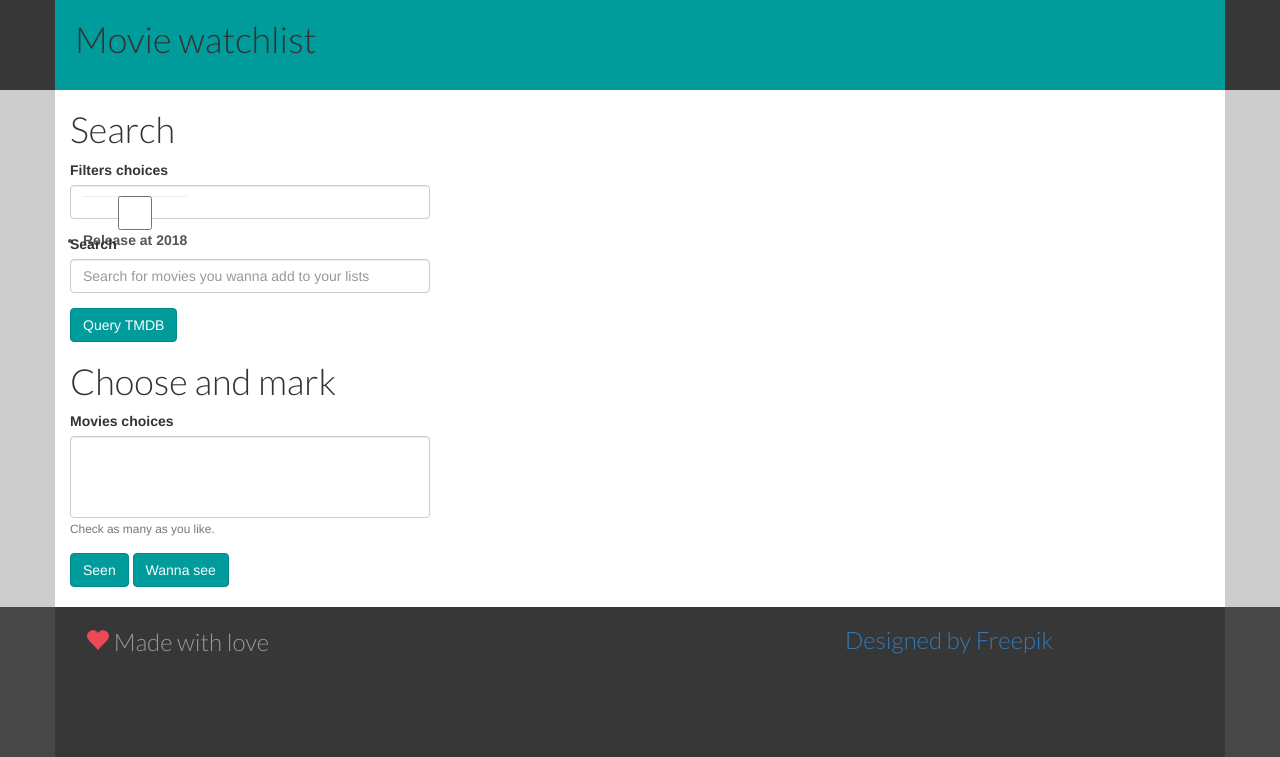
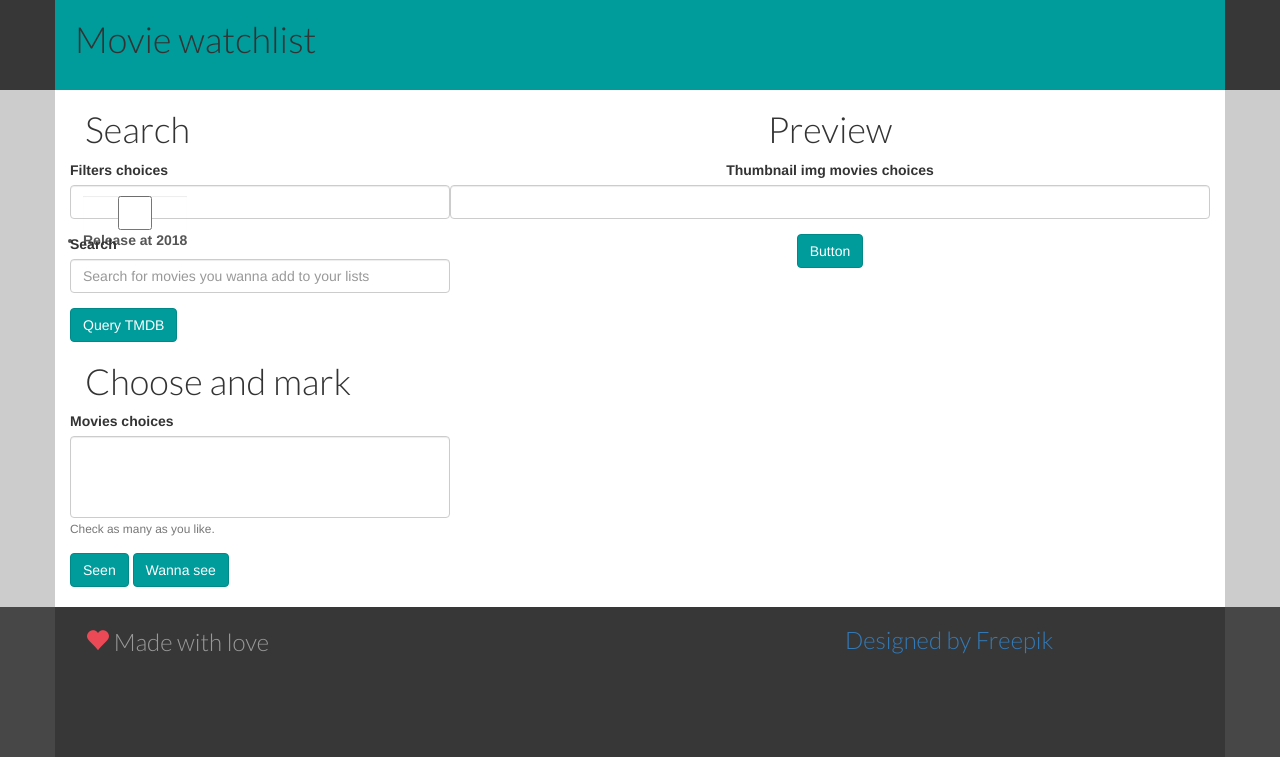
Before and after one commit to diogosimao/snug-as-a-bug-in-a-couch, a Django app: page /search/ in a window 1280 px wide. Shown: the part 50-807 px from the top of the page. Run offline with Django 3.2, Linux system fonts and the light colour scheme; lists and menus that the app fills with data are empty; parts of the project's set-up code (start-up, migrations or seed data) failed here and were passed over; some libraries are stand-ins or nearby versions.

Commit message:
Now it shows poster images

```diff
--- a/apps/list_manager/forms.py
+++ b/apps/list_manager/forms.py
@@ -32,3 +32,14 @@ class ChoicesForm(forms.Form):
             'id': 'movies-choices'}
         )
     )
+
+
+class ThumbnailImagesChoicesForm(forms.Form):
+
+    thumbnail_img_movies_choices = forms.MultipleChoiceField(
+        required=False,
+        choices=(),
+        widget=forms.CheckboxSelectMultiple(attrs={
+            'id': 'thumbnail-img-movies-choices'}
+        )
+    )
--- a/apps/list_manager/templates/list_manager/movie_search.html
+++ b/apps/list_manager/templates/list_manager/movie_search.html
@@ -1,6 +1,7 @@
 {% extends "base_site.html" %}
 
 {% load bootstrap3 %}
+{% load static %}
 
 {% bootstrap_css %}
 {% bootstrap_javascript %}
@@ -12,6 +13,7 @@
       var list_manager = {
         URLS: {
           search: "{% url 'list_manager:search' %}",
+          default_poster: "{% static 'img/default.jpg' %}"
         }
       }
     </script>
@@ -26,9 +28,10 @@
 {% endblock banner%}
 
 {% block form %}
-   <h1>Search</h1>
+<div class="col-lg-4 content">
+    <h1>Search</h1>
     <div class="row">
-        <div class="col-md-4">
+        <div class="col-md">
             <form action="" method="post" enctype="multipart/form-data" class="form" id="query-form">
                 {% csrf_token %}
                 {% bootstrap_field form.filters_choices %}
@@ -44,7 +47,7 @@
     </div>
     <h1>Choose and mark</h1>
     <div class="row">
-        <div class="col-md-4">
+        <div class="col-md">
             <form action="{% url 'list_manager:mark' %}" method="post" enctype="multipart/form-data" class="form">
                 {% csrf_token %}
                 {% bootstrap_form choices_form %}
@@ -55,4 +58,20 @@
                 {% bootstrap_form_errors form layout='inline' %}
         </div>
     </div>
+</div>
+<div class="col-lg-8" align="center">
+    <h1>Preview</h1>
+    <div class="row">
+        <div class="col-md">
+            <form action="" method="post" enctype="multipart/form-data" class="form" id="thumbnail-img-form">
+                <div class="form-group">
+                    {% csrf_token %}
+                    {% bootstrap_form thumbnail_img_choices_form %}
+
+                    {% bootstrap_button "Button" button_type="submit" button_class="btn-primary btn-custom" icon="" %}
+                </div>
+            </form>
+        </div>
+    </div>
+</div>
 {% endblock form %}
--- a/apps/list_manager/views.py
+++ b/apps/list_manager/views.py
@@ -8,37 +8,50 @@ from django.shortcuts import render
 from django.conf import settings
 from django.urls import reverse_lazy
 
-from .forms import SearchForm, ChoicesForm
+from .forms import SearchForm, ChoicesForm, ThumbnailImagesChoicesForm
 
 tmdbsimple.API_KEY = settings.TMDB_API_KEY
 
 
 def tmdb_search_view(request):
-    movies_choices_list = []
     if request.method == 'POST':
         post_text = request.POST.get('post_query', None)
         filters_choices = request.POST.get('filters_choices', None)
-        search = tmdbsimple.Search()
+        tmdb_search = tmdbsimple.Search()
         response = None
         if post_text:
             search_string = html.escape(post_text)
             if filters_choices:
-                response = search.movie(query=search_string, year='2018')
+                response = tmdb_search.movie(query=search_string, year='2018')
             else:
-                response = search.movie(query=search_string)
+                response = tmdb_search.movie(query=search_string)
+            tmdb_config = tmdbsimple.Configuration()
+            tmdb_config_info = tmdb_config.info()
+            movies_choices_list = []
+            for item in tmdb_search.results:
+                result = {}
+                base_url = tmdb_config_info.get('images').get('secure_base_url')
+                size = tmdb_config_info.get('images').get('profile_sizes')[1]
+                poster_path = item.get('poster_path')
+                poster_url = ""
+                if poster_path:
+                    poster_url = "{}{}{}".format(base_url, size, poster_path)
 
-            for result in search.results:
-                movies_choices_list.append((result.get('id'), result.get('title')))
+                result['id'] = item.get('id')
+                result['title'] = item.get('title')
+                result['poster_url'] = poster_url
+                movies_choices_list.append(result)
 
         if response:
-            return HttpResponse(json.dumps(search.results), content_type="application/json")
+            return HttpResponse(json.dumps(movies_choices_list), content_type="application/json")
 
         return HttpResponseBadRequest(json.dumps({'err': 'Fill search field!'}), content_type="application/json")
 
     elif request.method == 'GET':
         form = SearchForm()
         choices_form = ChoicesForm()
-        context = {'form': form, 'choices_form': choices_form}
+        thumbnail_img_choices_form = ThumbnailImagesChoicesForm()
+        context = {'form': form, 'choices_form': choices_form, 'thumbnail_img_choices_form': thumbnail_img_choices_form}
         return render(request, 'list_manager/movie_search.html', context)
     else:
         return HttpResponse(
--- a/snugasabuginacouch/static/css/main.css
+++ b/snugasabuginacouch/static/css/main.css
@@ -103,3 +103,9 @@ html {
   background-color: #008989FF;
   border-color: #008989FF;
 }
+.check
+{
+    opacity:0.5;
+  color:#996;
+
+}
--- a/snugasabuginacouch/static/js/main.js
+++ b/snugasabuginacouch/static/js/main.js
@@ -3,7 +3,9 @@ $(document).ready(function(){
         event.preventDefault();
         query_post();
     });
-
+    $(".img-check").click(function(){
+                    $(this).toggleClass("check");
+                });
     function query_post() {
         $.ajax({
             url : list_manager.URLS.search,
@@ -17,9 +19,14 @@ $(document).ready(function(){
                     $("#movies-choices").prepend(
                         "<option value=" + value.id + ">" + value.title + "</option>"
                     );
-                });
+                    $("#thumbnail-img-movies-choices").prepend(
+                        "<label class='btn btn-primary'> " +
+                        "<img src='" + (value.poster_url != '' ? value.poster_url : list_manager.URLS.default_poster) + "' " +
+                        "alt='"+ value.title + "' class='img-thumbnail img-check'><input type='checkbox' name='chk" + value.id + "' id='item" + value.id + "'" +
+                        "value='val" + value.id + "' class='hidden' autocomplete='off'></label>"
+                    );
+                })
             },
-
             error : function(xhr,errmsg,err) {
                 $('#results').html("<div class='alert-box alert radius' data-alert>Oops! Error: " + xhr.responseJSON.err +
                     " <a href='" + list_manager.URLS.search + "' class='close'>&times;</a></div>");
```
Also changed, not shown: snugasabuginacouch/static/img/default.jpg (added), 1 other file.
